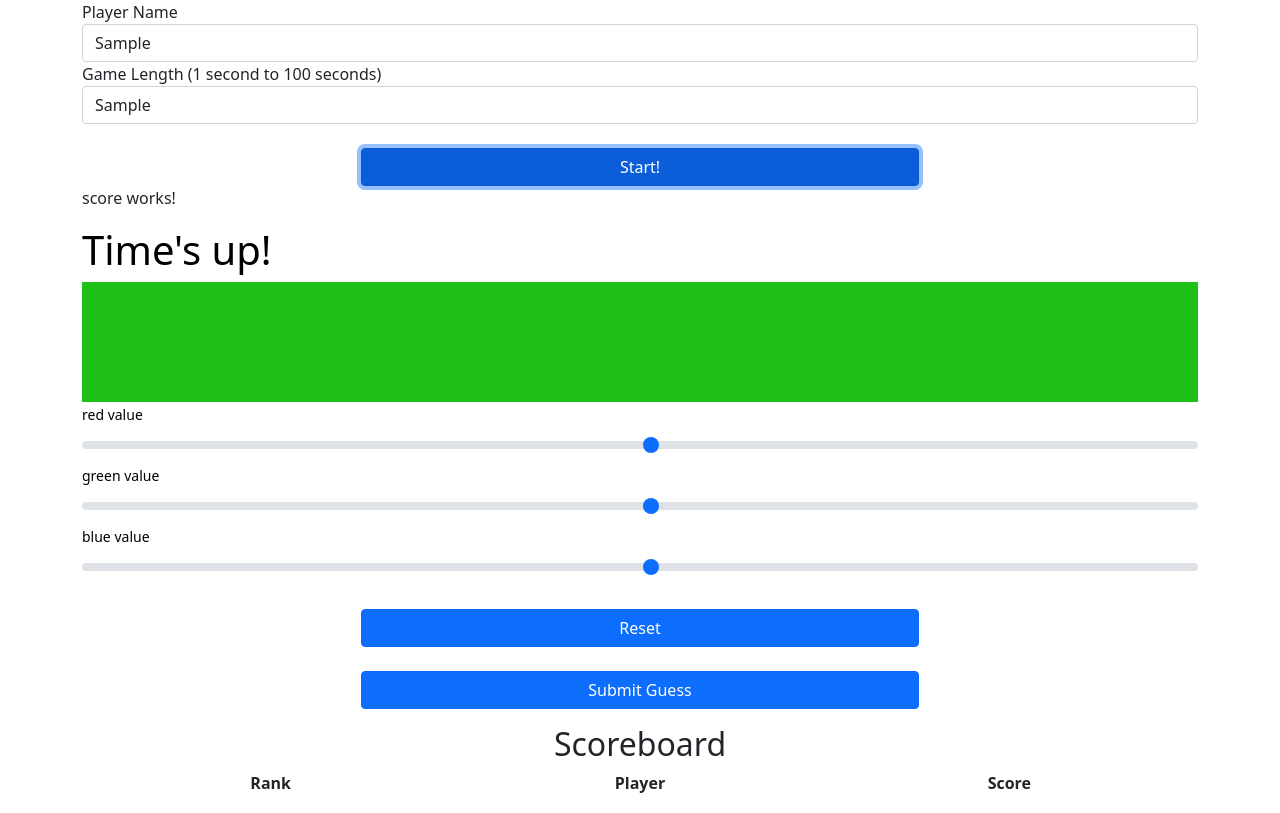
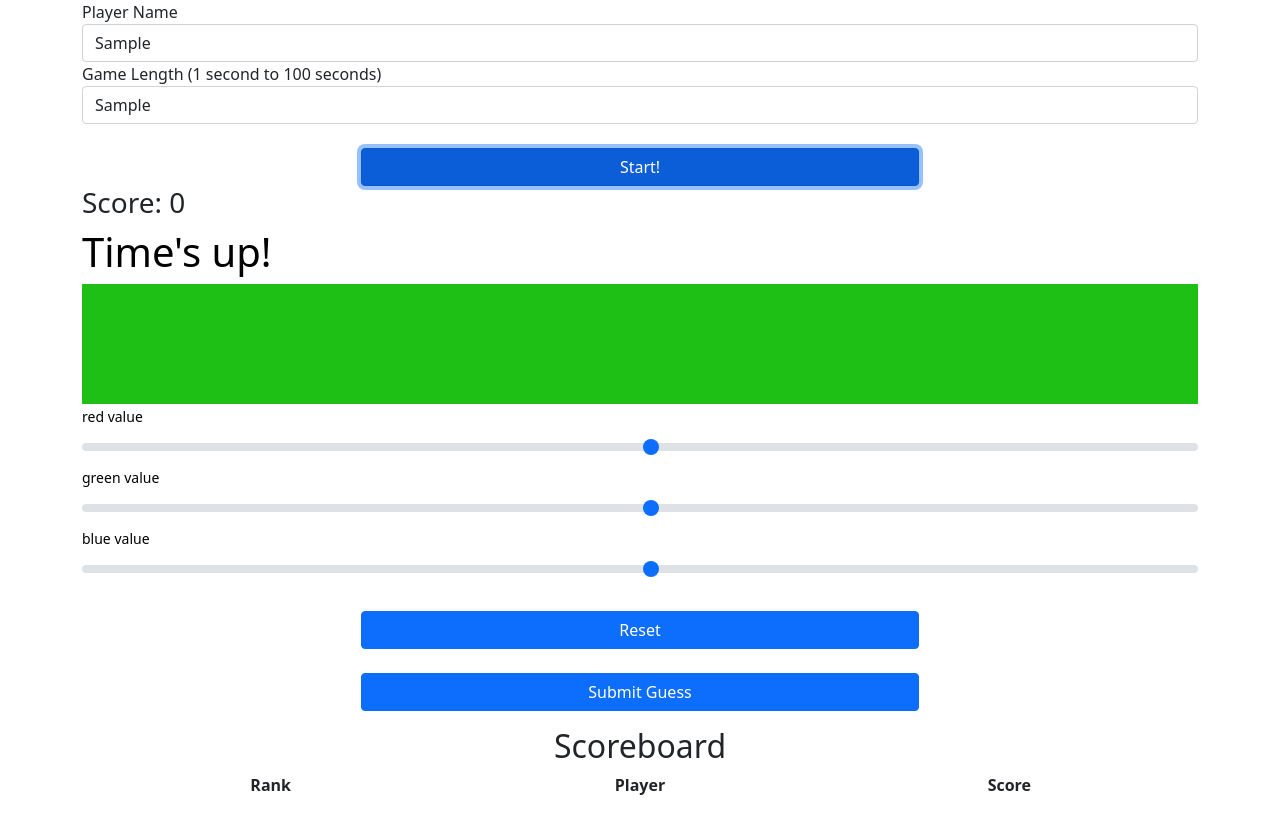
Before and after one commit to Web-Science-Systems-Development-Group/hexed-angular, an Angular app: page / in a window 1280 px wide. Both pictures are taken after typing "Sample", "Sample" into the empty fields and a click on the button "Start!". Built offline with nearby package versions, Linux system fonts and the light colour scheme.

Commit message:
Create the score component

```diff
--- a/src/app/app.component.html
+++ b/src/app/app.component.html
@@ -5,6 +5,7 @@
             <app-score #score ></app-score>
             <app-timer #timer [seconds]="seconds"></app-timer>
             <app-color #color [colorStr]="colorStr"></app-color>
+            <form>
                 <app-slider #red color="red"></app-slider>
                 <app-slider #green color="green"></app-slider>
                 <app-slider #blue color="blue"></app-slider>
@@ -12,6 +13,8 @@
                     <button type="submit" class="btn btn-primary mt-4 w-50 mx-4" (click)="resetColor()">Reset</button>
                     <button type="submit" class="btn btn-primary mt-4 w-50 mx-4" (click)="submitGuess()">Submit Guess</button>
                 </div>
+            </form>
+
         </div>
     </div>
     <div class="row">
--- a/src/app/app.component.ts
+++ b/src/app/app.component.ts
@@ -1,5 +1,7 @@
 import { Component, OnInit, ViewChild, ElementRef} from '@angular/core';
 import Color from '../classes/Color.class';
+import { ScoreComponent } from './score/score.component';
+import { SliderComponent } from './slider/slider.component';
 
 @Component({
   selector: 'app-root',
@@ -12,9 +14,14 @@ export class AppComponent implements OnInit {
 
 
   @ViewChild('timer') timer?: ElementRef;
+  @ViewChild('score') score?: ScoreComponent;
   colorStr: string = new Color().toString();
   seconds: number = 60;
   totalTime: number = 60;
+
+  @ViewChild('red') red?: SliderComponent;
+  @ViewChild('green') green?: SliderComponent;
+  @ViewChild('blue') blue?: SliderComponent;
 
 
   ngOnInit() {
@@ -46,8 +53,14 @@ export class AppComponent implements OnInit {
   submitGuess(){
     (this.timer as any).stop();
 
-    //(document.getElementById('red') as any).nativeElement.value;
-    //console.log(r);
+    let r: number = (this.red)?.getValue()!;
+    let g: number = (this.green)?.getValue()!;
+    let b: number = (this.blue)?.getValue()!;
+
+    var submitColor = new Color(r, g, b);
+
+    (this.score as any).calcScore(submitColor, (this.timer as any).secondsRemaining, this.totalTime);
+
   }
 
 }
--- a/src/app/score/score.component.html
+++ b/src/app/score/score.component.html
@@ -1 +1 @@
-<p>score works!</p>
+<h3>Score: {{scoreNum}}</h3>
--- a/src/app/score/score.component.ts
+++ b/src/app/score/score.component.ts
@@ -8,12 +8,13 @@ import Color from '../../classes/Color.class';
 })
 export class ScoreComponent implements OnInit {
 
-  // @Input() scoreNum: int = new Color().getScore();
+  scoreNum: number = 0;
 
   constructor() { }
 
-  ngOnInit(): void {
+  ngOnInit(): void {}
 
+  calcScore(submit: Color, timeRemaining: number, totalTime: number){
+    this.scoreNum = submit.getScore(submit, timeRemaining, totalTime);
   }
-
 }
--- a/src/app/slider/slider.component.ts
+++ b/src/app/slider/slider.component.ts
@@ -20,5 +20,7 @@ export class SliderComponent implements OnInit {
     console.log((this.input as any).nativeElement.value);
   }
 
-
+  getValue(): number{
+    return (this.input as any).nativeElement.value;
+  }
 }
```
Lines whose indentation alone changed are shown as unchanged.
